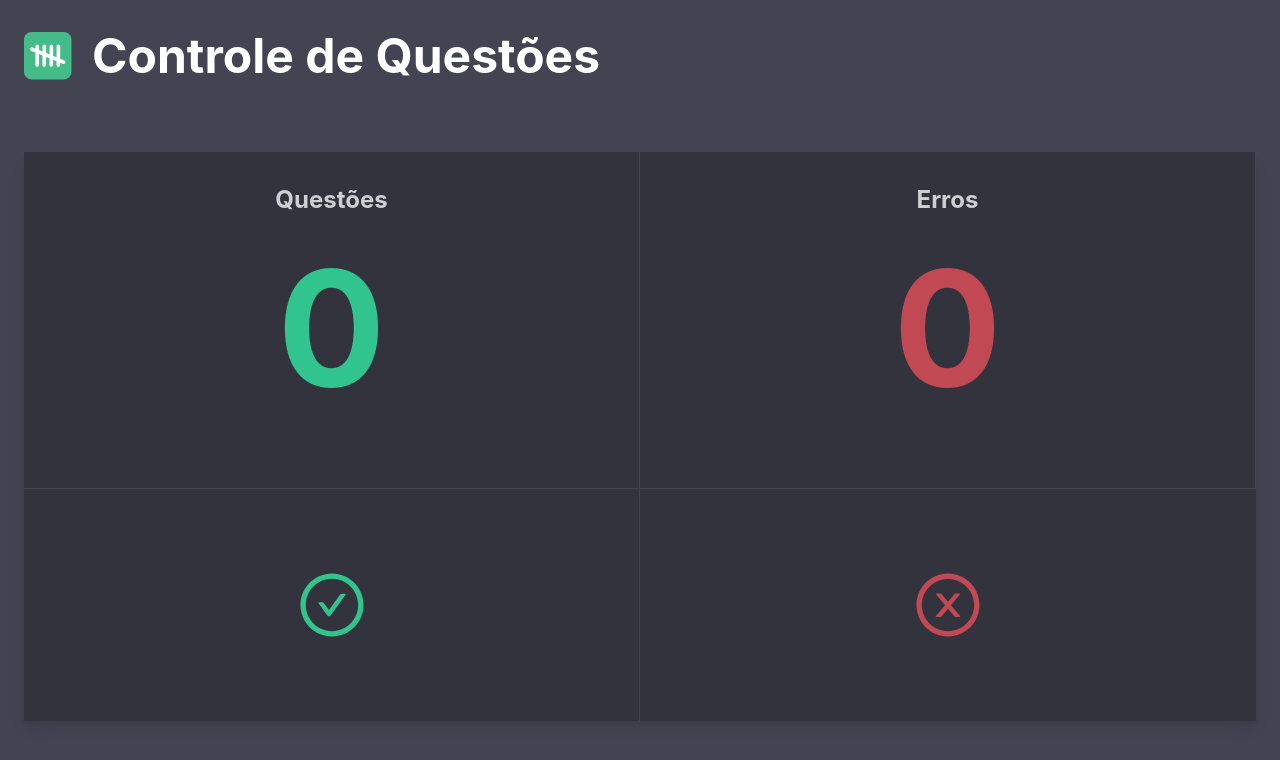
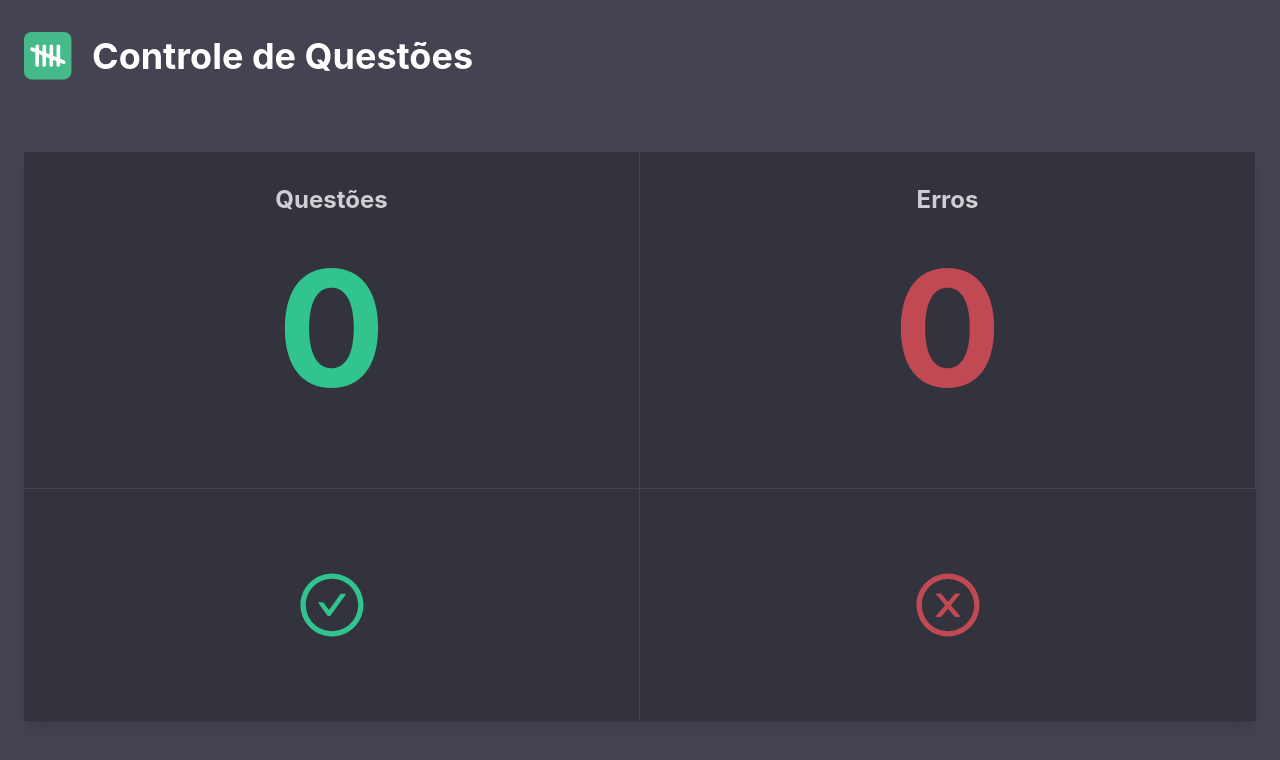
Before and after one commit to bresends/nextjs_control_exercices, a Next.js app: page / in a window 1280 px wide. Shown: the top 760 px of the page. Built offline with nearby package versions, Linux system fonts and the light colour scheme.

Commit message:
Feat: Buttons animation added

```diff
--- a/components/Header.tsx
+++ b/components/Header.tsx
@@ -5,7 +5,7 @@
     return (
         <header className="flex justify-center items-center py-6 space-x-5 md:justify-start md:py-8 md:px-6">
             <Image src="/Vector.svg" alt="My Logo" width={48} height={48} />
-            <h1 className="text-2xl text-white font-bold md:text-5xl">
+            <h1 className="text-2xl text-white font-bold md:text-4xl">
                 Controle de Questões
             </h1>
         </header>
```
